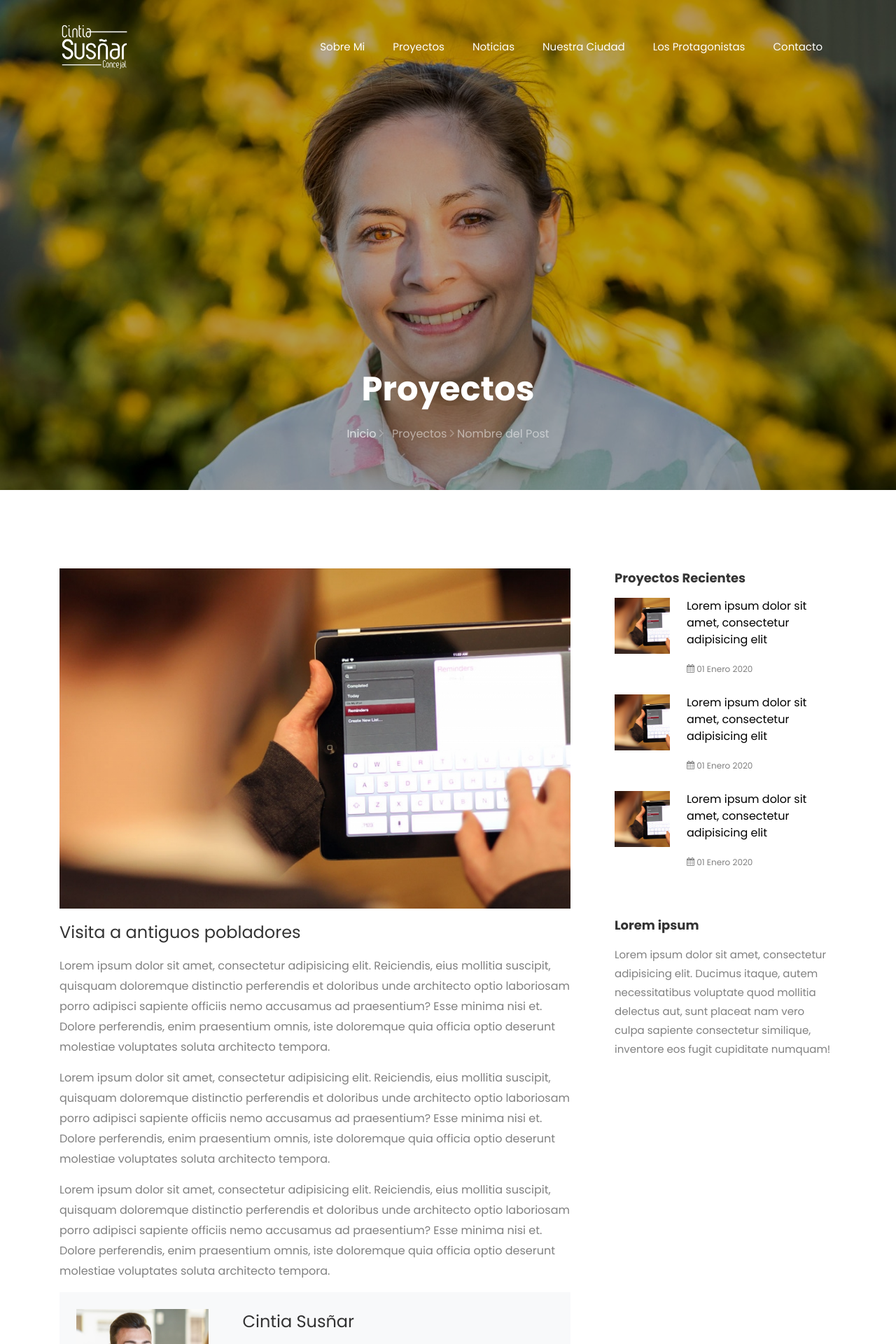
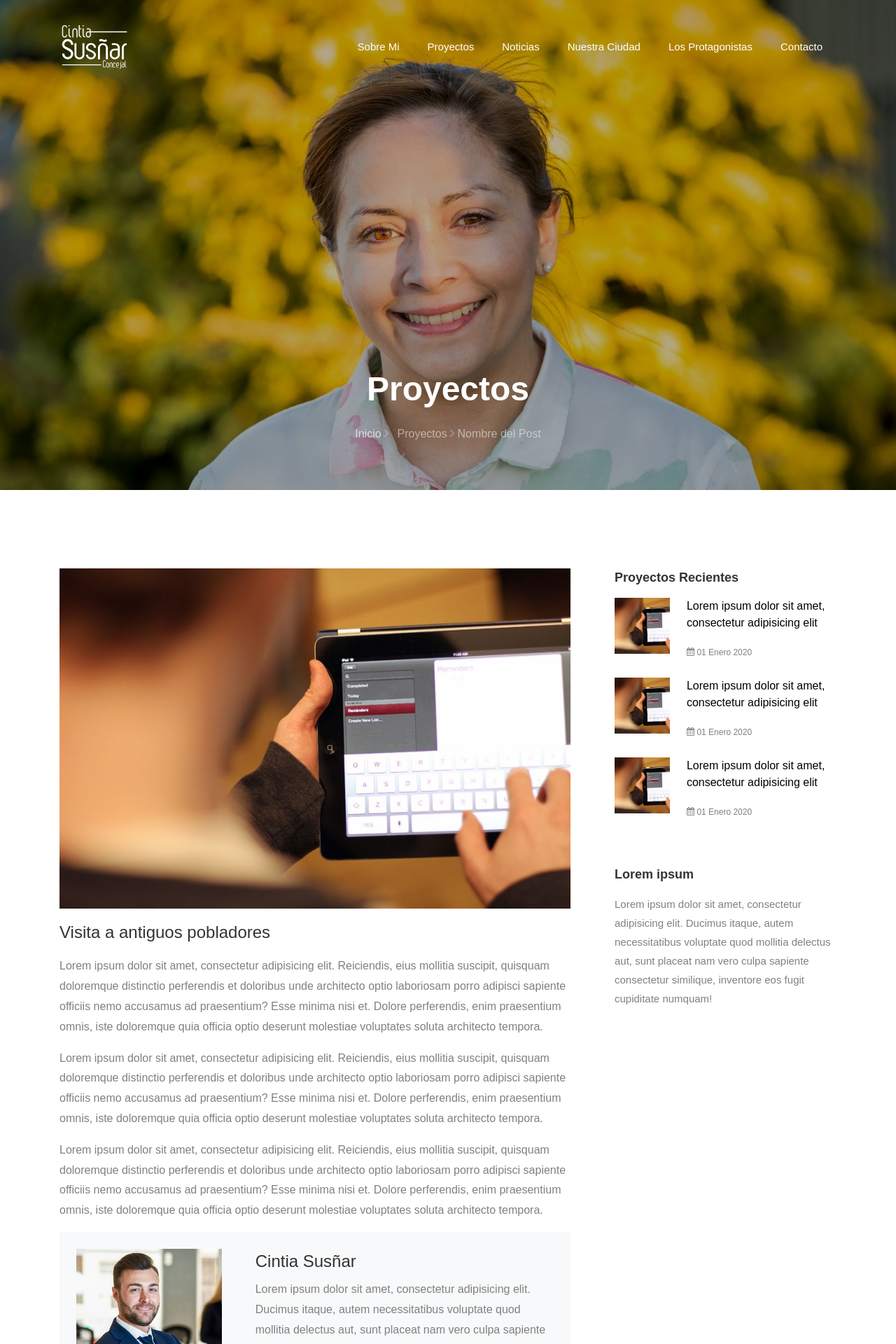
Before and after one commit to somosliana/cintiasusnar.com, a Jekyll site: the page built from _posts/2020-01-01-probando.md, in a window 1280 px wide. Shown: the top 1920 px of the page at 70% size. Built offline with Jekyll 4.4.1, drawn with Linux system fonts in a browser that asks for light colours; some web fonts are replaced.

Commit message:
Checkpoint

```diff
--- a/_layouts/default.html
+++ b/_layouts/default.html
@@ -2,11 +2,11 @@
 <html lang="en">
 
 <head>
-  <title>Legalcare - Free Bootstrap 4 Template by Colorlib</title>
+  <title>Cintia Susñar</title>
   <meta charset="utf-8">
   <meta name="viewport" content="width=device-width, initial-scale=1, shrink-to-fit=no">
 
-  <link href="https://fonts.googleapis.com/css?family=Poppins:300,400,500,600,700,800,900" rel="stylesheet">
+  <link href="https://fonts.googleapis.com/css?family=Quicksand:300,400,500,600,700,800,900" rel="stylesheet">
 
   <link rel="stylesheet" href="{{ 'assets/css/open-iconic-bootstrap.min.css' | relative_url }}">
   <link rel="stylesheet" href="{{ 'assets/css/animate.css' | relative_url }}">
```
Also changed, not shown: 1 other file.
